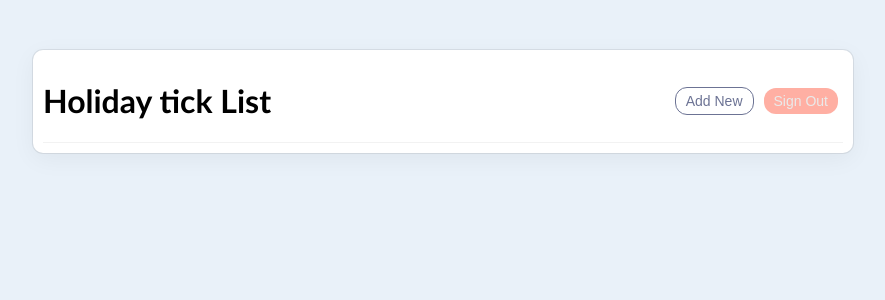
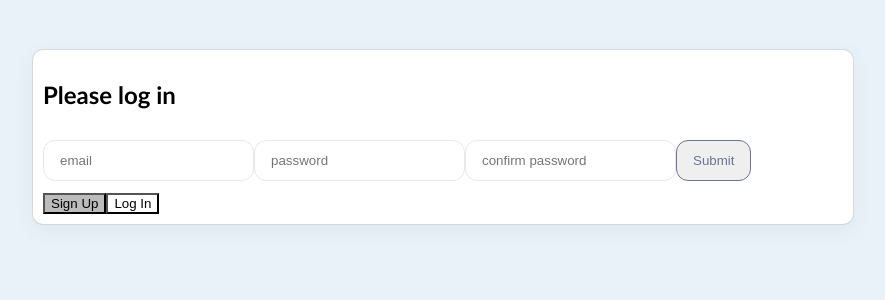
Before and after one commit to Zym0tic/postgreSQL-react-todo, a React (Create React App) app in the folder client/: page / in a window 1280 px wide. Shown: the top 300 px of the page, without its empty margins (197-1082 px from the left). Built offline with nearby package versions, Linux system fonts and the light colour scheme; the HTML template or start-up script is replaced by a standard one.

Commit message:
display auth modal when not logged in

```diff
--- a/client/src/App.js
+++ b/client/src/App.js
@@ -1,36 +1,49 @@
-import { useEffect, useState } from 'react'
-import ListHeader from './components/ListHeader'
-import ListItem from'./components/ListItem'
-
+import { useEffect, useState } from "react";
+import ListHeader from "./components/ListHeader";
+import Auth from "./components/Auth";
+import ListItem from "./components/ListItem";
 
 const App = () => {
-    const userEmail = 'luker@test.com'
-    const [tasks, setTasks] = useState(null)
+  const userEmail = "luker@test.com";
+  const [tasks, setTasks] = useState(null);
 
-const getData = async () => {
-    try{
-        const response = await fetch(`${process.env.REACT_APP_SERVERURL}/todos/${userEmail}`)
-        const json = await response.json()
-        setTasks(json)
+  const AuthToken = false;
+
+  const getData = async () => {
+    try {
+      const response = await fetch(
+        `${process.env.REACT_APP_SERVERURL}/todos/${userEmail}`
+      );
+      const json = await response.json();
+      setTasks(json);
     } catch (err) {
-        console.error(err)
-        console.log(process.env.REACT_APP_SERVERURL)
+      console.error(err);
+      console.log(process.env.REACT_APP_SERVERURL);
     }
-}
+  };
 
-useEffect(() => getData, [])
+  useEffect(() => getData, []);
 
-    console.log(tasks)
+  console.log(tasks);
 
-    // sort by date
-    const sortedTasks = tasks?.sort((a, b) => new Date(a.date) - new Date(b.date))
+  // sort by date
+  const sortedTasks = tasks?.sort(
+    (a, b) => new Date(a.date) - new Date(b.date)
+  );
 
-    return (
-        <div className='app'>
-            <ListHeader listName={'Holiday tick List'} getData={getData}/>
-            {sortedTasks?.map((task) => <ListItem key={task.id} task={task} getData={getData}/>)}
-        </div>
-    )
-}
+  return (
+    <div className="app">
+        {!AuthToken && <Auth/>}
+      {AuthToken &&
+        <>
+          <ListHeader listName={"Holiday tick List"} getData={getData} />
+          {sortedTasks?.map((task) => (
+            <ListItem key={task.id} task={task} getData={getData} />
+          ))}
+        </>
+      }
+    </div>
+  );
+};
 
 export default App;
--- a/client/src/components/Auth.js
+++ b/client/src/components/Auth.js
@@ -1,33 +1,50 @@
-import React, { useState } from 'react'
+import React, { useState } from "react";
 
 function Auth() {
-  const [isLogin, setIsLogin] = useState(true)
-  const [error, setError] = useState(null)
+  const [isLogin, setIsLogin] = useState(true);
+  const [error, setError] = useState(null);
 
   const viewLogin = (status) => {
-    setError(null)
-    setIsLogin(true)
-  }
-
+    setError(null);
+    setIsLogin(true);
+  };
 
   return (
-    <div className='auth-container'>
-      <div className='auth-container-box'>
-      <form>
-        <h2>{isLogin ? 'Please log in' : 'Please sign up'}</h2>
-        <input type="email" placeholder='email'/>
-        <input type="password" placeholder='password'/>
-        {isLogin && <input type="password" placeholder='confirm password'/>}
-        <input type="submit" className='create'/>
-        {error && <p>{error}</p>}
-      </form>
-      <div className='auth-options'>
-        <button onClick={() => viewLogin(false)}>Sign Up</button>
-        <button onClick={() => viewLogin(true)}>Log In</button>
-      </div>
+    <div className="auth-container">
+      <div className="auth-container-box">
+        <form>
+          <h2>{isLogin ? "Please log in" : "Please sign up"}</h2>
+          <input type="email" placeholder="email" />
+          <input type="password" placeholder="password" />
+          {isLogin && <input type="password" placeholder="confirm password" />}
+          <input type="submit" className="create" />
+          {error && <p>{error}</p>}
+        </form>
+        <div className="auth-options">
+          <button
+            onClick={() => viewLogin(false)}
+            style={{
+              backgroundColor: !isLogin
+                ? "rgb(255, 255, 255)"
+                : "rgb(188, 188, 188)",
+            }}
+          >
+            Sign Up
+          </button>
+          <button
+            onClick={() => viewLogin(true)}
+            style={{
+              backgroundColor: isLogin
+                ? "rgb(255, 255, 255)"
+                : "rgb(188, 188, 188)",
+            }}
+          >
+            Log In
+          </button>
+        </div>
       </div>
     </div>
-  )
+  );
 }
 
-export default Auth
+export default Auth;
```
